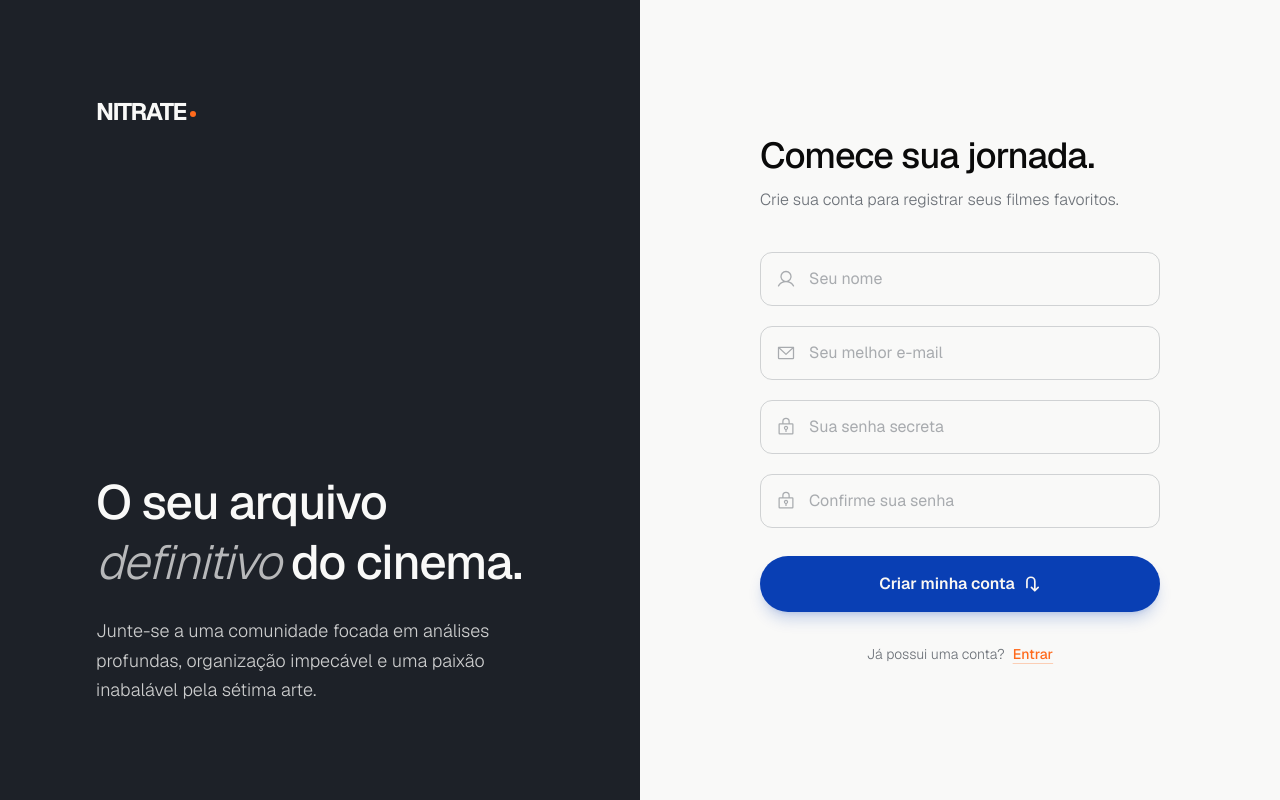
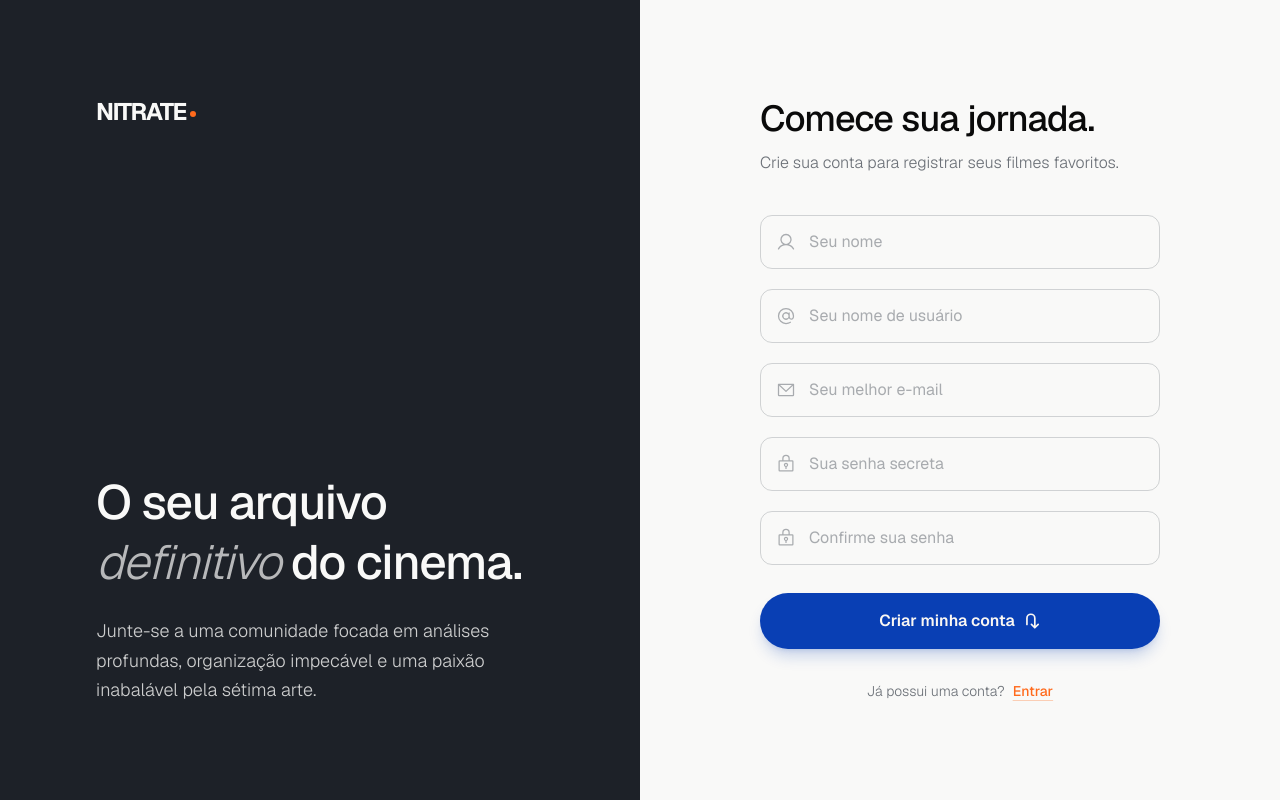
Before and after one commit to 21lucasbarros/nitrate, a Next.js app: page /sign-in in a window 1280 px wide. Both pictures are taken after a click on the button "Cadastre-se". Built offline with nearby package versions, Linux system fonts and the light colour scheme; no server answers.

Commit message:
feat: adiciona se o username ta disponivel no formulario de registro.

```diff
--- a/src/app/(public)/sign-in/page.tsx
+++ b/src/app/(public)/sign-in/page.tsx
@@ -2,7 +2,7 @@
 
 import { useState } from "react";
 import { useRouter } from "next/navigation";
-import { useForm } from "react-hook-form";
+import { useForm, useWatch } from "react-hook-form";
 import { zodResolver } from "@hookform/resolvers/zod";
 import {
   EnvelopeSimpleIcon,
@@ -10,6 +10,9 @@ import {
   CircleNotchIcon,
   ArrowURightDownIcon,
   UserIcon,
+  AtIcon,
+  CheckCircleIcon,
+  XCircleIcon,
 } from "@phosphor-icons/react";
 
 import {
@@ -21,6 +24,7 @@ import {
 import { login, register as registerUser } from "@/lib/services/auth-service";
 import { saveToken } from "@/lib/auth-storage";
 import { ApiError } from "@/lib/api-client";
+import { useUsernameAvailability } from "@/lib/hooks/use-username-availability";
 
 export default function SignInPage() {
   const router = useRouter();
@@ -36,7 +40,10 @@ export default function SignInPage() {
     resolver: zodResolver(registerSchema),
   });
 
-  const activeForm = isLogin ? loginForm : registerForm;
+  const usernameValue =
+    useWatch({ control: registerForm.control, name: "username" }) ?? "";
+  const usernameStatus = useUsernameAvailability(usernameValue);
+
   const isLoading = isLogin
     ? loginForm.formState.isSubmitting
     : registerForm.formState.isSubmitting;
@@ -70,9 +77,16 @@ export default function SignInPage() {
 
   const onRegisterSubmit = async (data: RegisterFormData) => {
     setServerError(null);
+    if (usernameStatus === "taken") {
+      registerForm.setError("username", {
+        message: "Esse nome de usuário já está em uso",
+      });
+      return;
+    }
     try {
       const response = await registerUser({
         name: data.name,
+        username: data.username,
         email: data.email,
         password: data.password,
       });
@@ -80,7 +94,7 @@ export default function SignInPage() {
       router.push("/");
     } catch (error) {
       if (error instanceof ApiError && error.status === 409) {
-        setServerError("Já existe uma conta com esse e-mail.");
+        setServerError("Já existe uma conta com esse e-mail ou nome de usuário.");
       } else {
         setServerError("Não foi possível criar sua conta. Tente novamente.");
       }
@@ -147,15 +161,16 @@ export default function SignInPage() {
                       <EnvelopeSimpleIcon size={20} />
                     </div>
                     <input
-                      type="email"
-                      placeholder="Seu melhor e-mail"
+                      type="text"
+                      autoComplete="username"
+                      placeholder="E-mail ou nome de usuário"
                       className="w-full pl-12 pr-4 py-3.5 bg-transparent border border-brand-slate/20 rounded-xl text-foreground placeholder:text-brand-slate/40 focus:outline-none focus:border-brand-blue focus:ring-1 focus:ring-brand-blue transition-all"
-                      {...loginForm.register("email")}
+                      {...loginForm.register("login")}
                     />
                   </div>
-                  {loginForm.formState.errors.email && (
+                  {loginForm.formState.errors.login && (
                     <p className="mt-1.5 text-xs text-red-500">
-                      {loginForm.formState.errors.email.message}
+                      {loginForm.formState.errors.login.message}
                     </p>
                   )}
                 </div>
@@ -233,6 +248,47 @@ export default function SignInPage() {
                       {registerForm.formState.errors.name.message}
                     </p>
                   )}
+                </div>
+
+                <div>
+                  <div className="group relative">
+                    <div className="absolute inset-y-0 left-0 pl-4 flex items-center pointer-events-none text-brand-slate/40 group-focus-within:text-brand-blue transition-colors">
+                      <AtIcon size={20} />
+                    </div>
+                    <input
+                      type="text"
+                      autoComplete="username"
+                      autoCapitalize="none"
+                      spellCheck={false}
+                      placeholder="Seu nome de usuário"
+                      className="w-full pl-12 pr-12 py-3.5 bg-transparent border border-brand-slate/20 rounded-xl text-foreground placeholder:text-brand-slate/40 focus:outline-none focus:border-brand-blue focus:ring-1 focus:ring-brand-blue transition-all"
+                      {...registerForm.register("username")}
+                    />
+                    <div className="absolute inset-y-0 right-0 pr-4 flex items-center pointer-events-none">
+                      {usernameStatus === "checking" && (
+                        <CircleNotchIcon size={18} className="animate-spin text-brand-slate/40" />
+                      )}
+                      {usernameStatus === "available" && (
+                        <CheckCircleIcon size={18} weight="fill" className="text-green-500" />
+                      )}
+                      {usernameStatus === "taken" && (
+                        <XCircleIcon size={18} weight="fill" className="text-red-500" />
+                      )}
+                    </div>
+                  </div>
+                  {registerForm.formState.errors.username ? (
+                    <p className="mt-1.5 text-xs text-red-500">
+                      {registerForm.formState.errors.username.message}
+                    </p>
+                  ) : usernameStatus === "taken" ? (
+                    <p className="mt-1.5 text-xs text-red-500">
+                      Esse nome de usuário já está em uso
+                    </p>
+                  ) : usernameStatus === "available" ? (
+                    <p className="mt-1.5 text-xs text-green-500">
+                      Nome de usuário disponível
+                    </p>
+                  ) : null}
                 </div>
 
                 <div>
--- a/src/lib/hooks/use-username-availability.ts
+++ b/src/lib/hooks/use-username-availability.ts
@@ -1,29 +1,48 @@
-import { apiFetch } from "../api-client";
-import type {
-  AuthResponse,
-  LoginRequest,
-  RegisterRequest,
-  UsernameAvailability,
-} from "../types/auth";
+import { useEffect, useState } from "react";
+import { usernameSchema } from "../schemas/auth-schemas";
+import { checkUsernameAvailability } from "../services/auth-service";
 
-export function login(data: LoginRequest): Promise<AuthResponse> {
-  return apiFetch<AuthResponse>("/auth/login", {
-    method: "POST",
-    body: JSON.stringify(data),
-  });
+export type UsernameStatus =
+  | "idle" // vazio ou formato inválido (o zod já mostra o erro)
+  | "checking"
+  | "available"
+  | "taken"
+  | "error";
+
+const DEBOUNCE_MS = 500;
+
+export function useUsernameAvailability(username: string): UsernameStatus {
+  // guarda o resultado junto com o username consultado, assim um resultado
+  // antigo nunca é exibido para um valor que já mudou
+  const [result, setResult] = useState<{
+    username: string;
+    status: UsernameStatus;
+  } | null>(null);
+
+  const isValid = usernameSchema.safeParse(username).success;
+
+  useEffect(() => {
+    if (!isValid) return;
+
+    let cancelled = false;
+    const timeout = setTimeout(async () => {
+      try {
+        const { available } = await checkUsernameAvailability(username);
+        if (!cancelled) {
+          setResult({ username, status: available ? "available" : "taken" });
+        }
+      } catch {
+        if (!cancelled) setResult({ username, status: "error" });
+      }
+    }, DEBOUNCE_MS);
+
+    return () => {
+      cancelled = true;
+      clearTimeout(timeout);
+    };
+  }, [username, isValid]);
+
+  if (!isValid) return "idle";
+  if (result?.username === username) return result.status;
+  return "checking";
 }
-
-export function register(data: RegisterRequest): Promise<AuthResponse> {
-  return apiFetch<AuthResponse>("/auth/register", {
-    method: "POST",
-    body: JSON.stringify(data),
-  });
-}
-
-export function checkUsernameAvailability(
-  username: string
-): Promise<UsernameAvailability> {
-  return apiFetch<UsernameAvailability>(
-    `/auth/check-username?username=${encodeURIComponent(username)}`
-  );
-}
```
